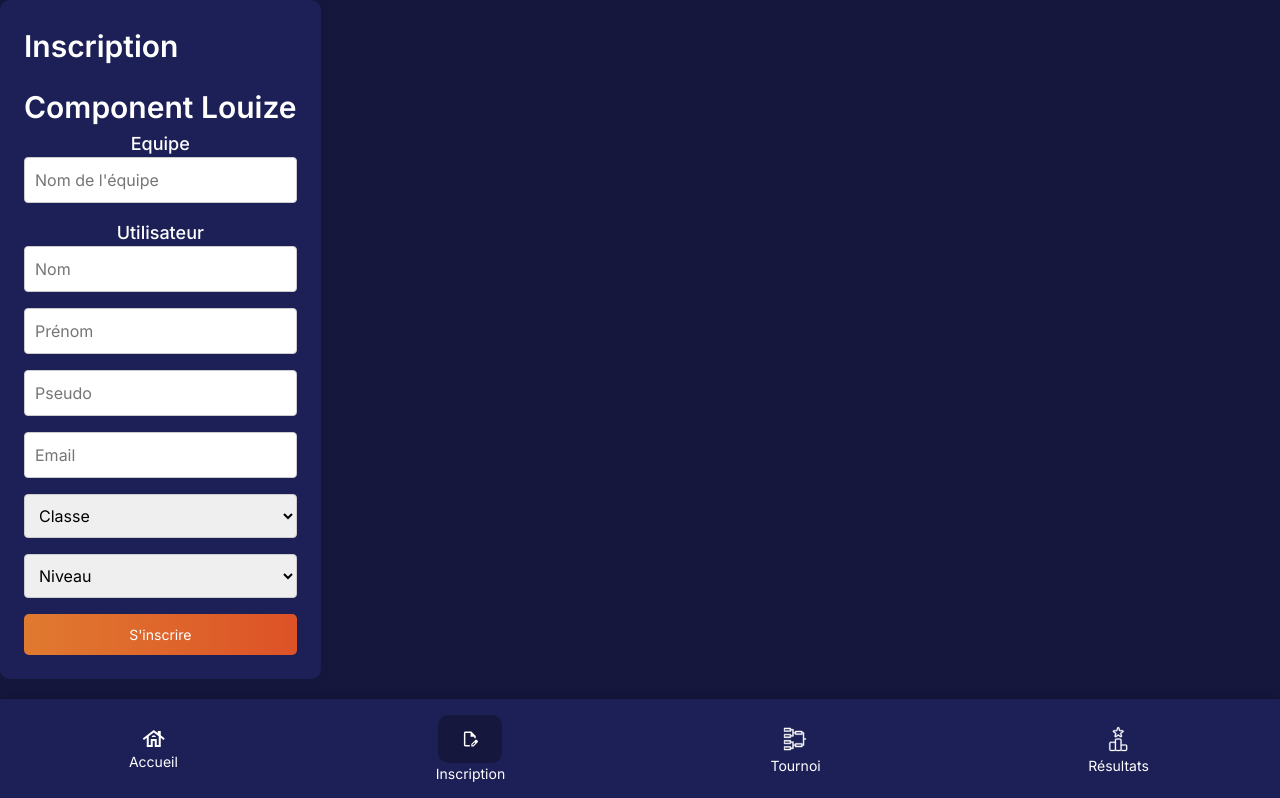
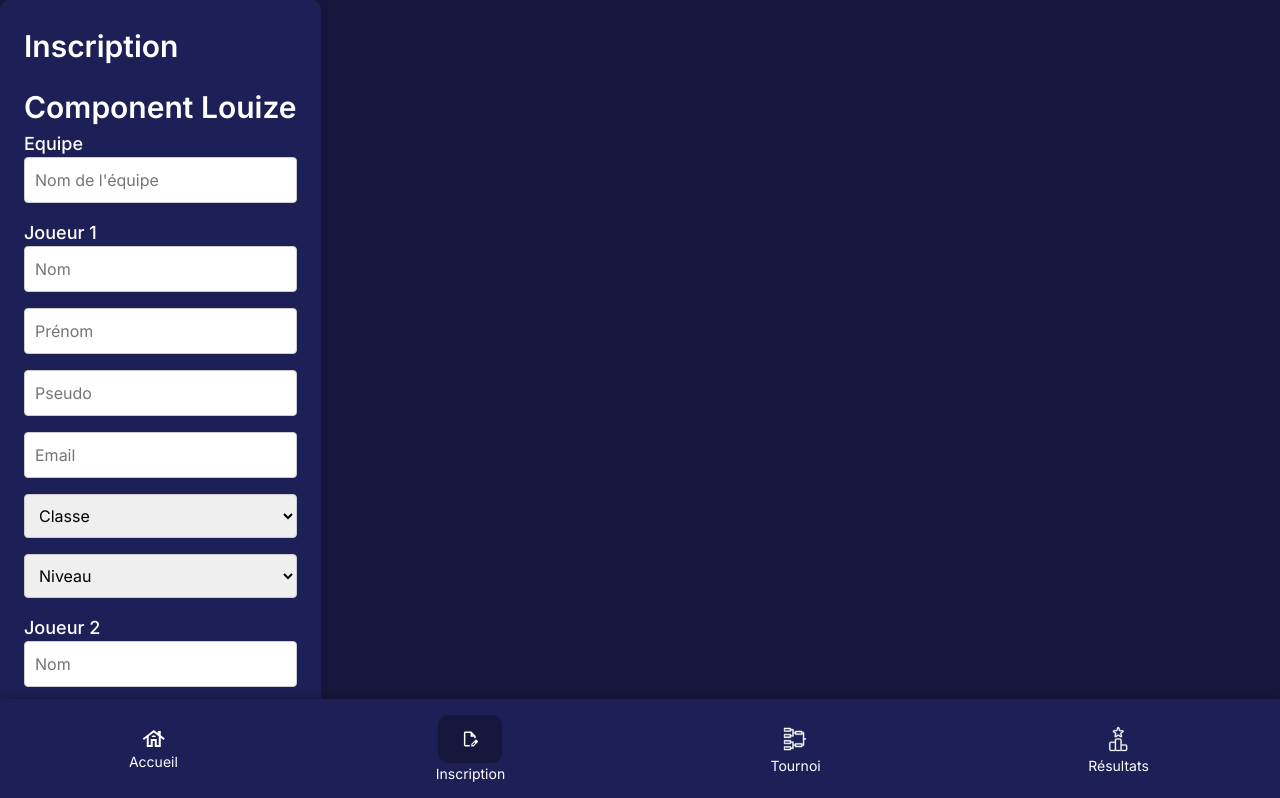
Before and after one commit to DylanAbz/lan-front-docker, a React (Vite) app: page /register in a window 1280 px wide. Shown: the top 798 px of the page. Built offline with nearby package versions, Linux system fonts and the light colour scheme.

Commit message:
2 players

```diff
--- /dev/null
+++ b/src/components/player-form/PlayerForm.scss
@@ -0,0 +1,8 @@
+@use "../../styles/_variables" as *;
+
+.form-group
+{
+    display: flex;
+    flex-direction: column;
+    margin-bottom: 1rem;
+}
--- /dev/null
+++ b/src/components/player-form/PlayerForm.tsx
@@ -0,0 +1,77 @@
+
+
+import InputText from "../inputs/InputText";
+import SelectList from "../selectList/SelectList";
+import "./PlayerForm.scss";
+
+interface PlayerFormProps {
+    classOptions: { [key: string]: string };
+    levelsOptions: { [key: string]: string };
+    onClassSelect: (key: string) => void;
+    onLevelSelect: (key: string) => void;
+    onInputChange: (field: string, value: string) => void;
+    nbPlayers?: number;
+}
+
+function PlayerForm({
+    classOptions,
+    levelsOptions,
+    onClassSelect,
+    onLevelSelect,
+    onInputChange,
+    nbPlayers
+}: PlayerFormProps) {
+    return (
+        <>
+            <h2>Joueur {nbPlayers}</h2>
+            <div className="form-group">
+                <InputText
+                    type="text"
+                    value=""
+                    placeholder="Nom"
+                    onChange={(e) => onInputChange("lastName", e.target.value)}
+                />
+            </div>
+            <div className="form-group">
+                <InputText
+                    type="text"
+                    value=""
+                    placeholder="Prénom"
+                    onChange={(e) => onInputChange("firstName", e.target.value)}
+                />
+            </div>
+            <div className="form-group">
+                <InputText
+                    type="text"
+                    value=""
+                    placeholder="Pseudo"
+                    onChange={(e) => onInputChange("username", e.target.value)}
+                />
+            </div>
+            <div className="form-group">
+                <InputText
+                    type="email"
+                    value=""
+                    placeholder="Email"
+                    onChange={(e) => onInputChange("email", e.target.value)}
+                />
+            </div>
+            <div className="form-group">
+                <SelectList
+                    data={classOptions}
+                    onClick={onClassSelect}
+                    placeholder="Classe"
+                />
+            </div>
+            <div className="form-group">
+                <SelectList
+                    data={levelsOptions}
+                    onClick={onLevelSelect}
+                    placeholder="Niveau"
+                />
+            </div>
+        </>
+    );
+}
+
+export default PlayerForm;
--- a/src/index.scss
+++ b/src/index.scss
@@ -26,6 +26,8 @@ h2 {
   font-weight: $weight;
   color: $white;
   font-size: $font-size-subtitle;
+  width: 100%;
+  text-align: left;
 }
 
 .pageTitle {
--- a/src/pages/register/Register.scss
+++ b/src/pages/register/Register.scss
@@ -1,11 +1,4 @@
 @use "../../styles/_variables" as *;
-
-.form-group
-{
-    display: flex;
-    flex-direction: column;
-    margin-bottom: 1rem;
-}
 
 .register-container{
     width: 100%;
--- a/src/pages/register/Register.tsx
+++ b/src/pages/register/Register.tsx
@@ -1,13 +1,14 @@
 import PrimaryButton from "../../components/buttons/primaryButton/PrimaryButton";
 import { Card } from "../../components/card/Card";
 import InputText from "../../components/inputs/InputText";
-import SelectList from "../../components/selectList/SelectList";
-import NavBar from "../../components/navbar/Navbar";
-
 import "./Register.scss";
 import Navbar from "../../components/navbar/Navbar";
+import PlayerForm from "../../components/player-form/PlayerForm";
 
 function Register() {
+
+    const nbPlayers = 2;
+
     const classOptions = {
         B1: "B1",
         B2: "B2",
@@ -31,6 +32,10 @@ function Register() {
         console.log(`Niveau sélectionné : ${key}`);
     };
 
+    const handleInputChange = (field: string, value: string) => {
+        console.log(`${field} : ${value}`);
+    };
+
     return (
         <>
             <Card>
@@ -43,7 +48,7 @@ function Register() {
                     </div>
                     <div className="register-form">
                         <h2>Equipe</h2>
-                        <form>
+                        <form className="player-form">
 
                             <div className="form-group">
                                 <InputText
@@ -53,61 +58,28 @@ function Register() {
                                     onChange={() => console.log("")}
                                 ></InputText>
                             </div>
-                            <h2>Utilisateur</h2>
-                            <div className="form-group">
-                                <InputText
-                                    type="text"
-                                    value=""
-                                    placeholder="Nom"
-                                    onChange={() => console.log("nom")}
-                                ></InputText>
-                            </div>
-                            <div className="form-group">
-                                <InputText
-                                    type="text"
-                                    value=""
-                                    placeholder="Prénom"
-                                    onChange={() => console.log("prenom")}
-                                ></InputText>
-                            </div>
-                            <div className="form-group">
-                                <InputText
-                                    type="text"
-                                    value=""
-                                    placeholder="Pseudo"
-                                    onChange={() => console.log("Pseudo")}
-                                ></InputText>
-                            </div>
-                            <div className="form-group">
-                                <InputText
-                                    type="email"
-                                    value=""
-                                    placeholder="Email"
-                                    onChange={() => console.log("email")}
-                                ></InputText>
-                            </div>
-                            <div className="form-group">
-                                <SelectList
-                                    data={classOptions}
-                                    onClick={handleClassSelect}
-                                    placeholder="Classe"
-                                ></SelectList>
-                            </div>
-                            <div className="form-group">
-                                <SelectList
-                                    data={levelsOptions}
-                                    onClick={handleLevelSelect}
-                                    placeholder="Niveau"
-                                ></SelectList>
-                            </div>
 
-                            <PrimaryButton variant="primary" size="lg">S'inscrire</PrimaryButton>
+                            {Array.from({ length: nbPlayers }).map((_, index) => (
+                                <PlayerForm
+                                    key={index}
+                                    classOptions={classOptions}
+                                    levelsOptions={levelsOptions}
+                                    onClassSelect={(key) => handleClassSelect(key)}
+                                    onLevelSelect={(key) => handleLevelSelect(key)}
+                                    onInputChange={(field, value) => handleInputChange(field, value)}
+                                    nbPlayers={index + 1}
+                                />
+                            ))}
+
+                            <PrimaryButton variant="primary" size="lg">
+                                S'inscrire
+                            </PrimaryButton>
                         </form>
                     </div>
                 </div>
+
+                <Navbar />
             </Card>
-
-            <Navbar />
         </>
     );
 }
```
